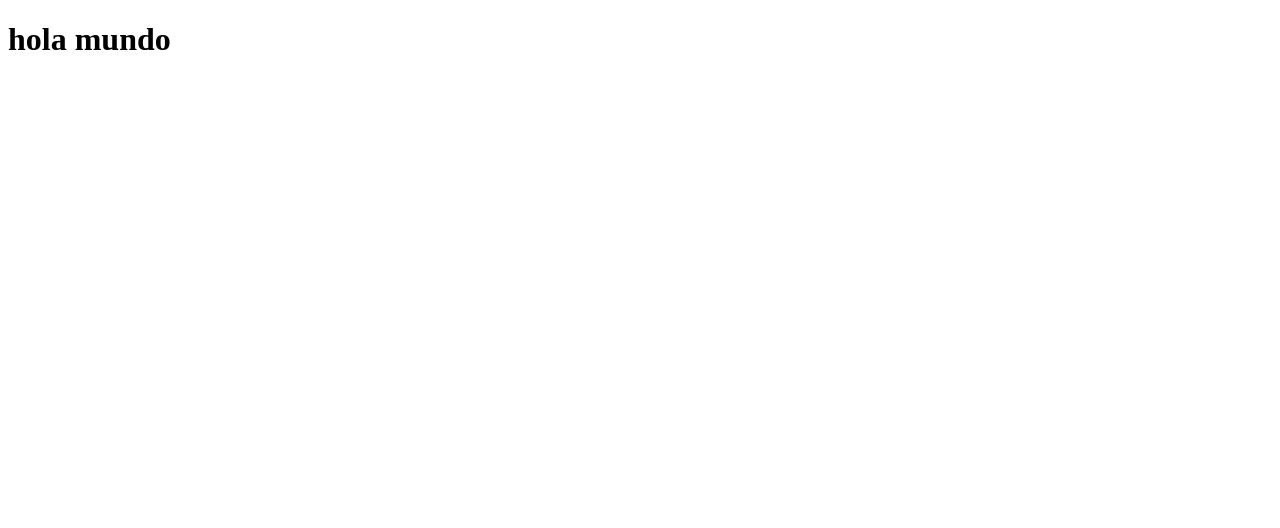
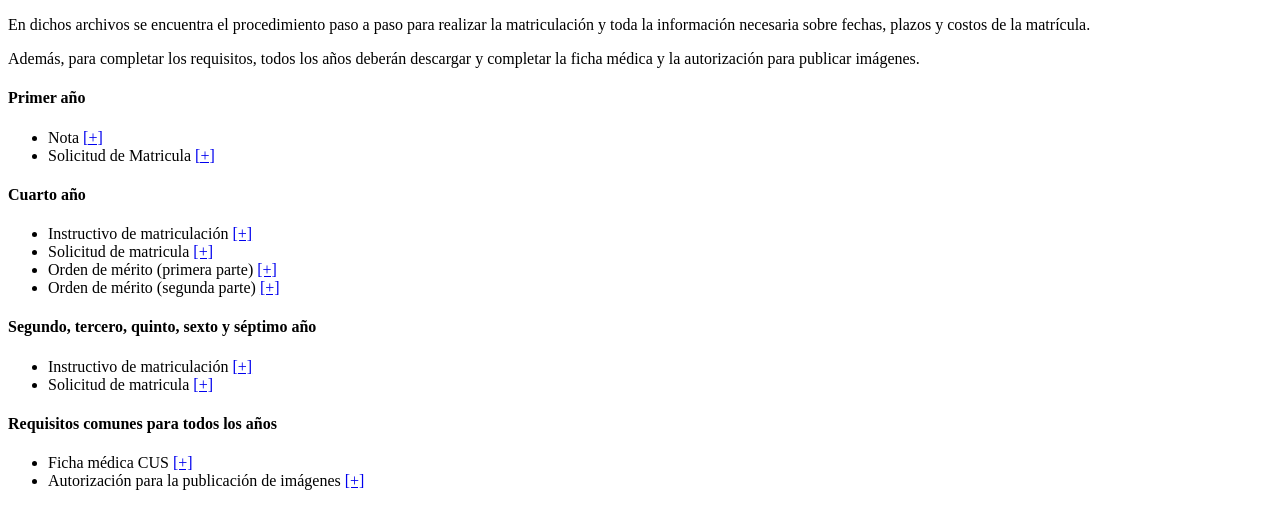
Before and after one commit to NahuelUboldi/biblio, a plain HTML site: page index.html in a window 1280 px wide. Drawn offline with Linux system fonts and the light colour scheme.

Commit message:
d3 updated

```diff
--- a/index.html
+++ b/index.html
@@ -5,7 +5,37 @@
     <title>Document</title>
 </head>
 <body>
-    <h1>hola mundo</h1>
-    <script src="app.js"></script>
+    <p>En dichos archivos se encuentra el procedimiento paso a paso para realizar la matriculación y toda la información necesaria sobre fechas, plazos y costos de la matrícula.</p>
+    <p>Además, para completar los requisitos, todos los años deberán descargar y completar la ficha médica y la autorización para publicar imágenes.</p>
+
+    <h4>Primer año</h4>
+    <ul class="bullets">
+        <li>Nota <a href="images/archivos/2021/matriculacion2022/nota-1ro.pdf" target="_blank" rel="noopener noreferrer">[+]</a></li>
+        <li>Solicitud de Matricula <a href="images/archivos/2021/matriculacion2022/solicitud-1ro.pdf" target="_blank" rel="noopener noreferrer">[+]</a></li>
+    </ul>
+
+    <h4>Cuarto año</h4>
+    <ul class="bullets">
+        <li>Instructivo de matriculación <a href="images/archivos/2021/matriculacion2022/info-4to.pdf" target="_blank" rel="noopener noreferrer">[+]</a></li>
+        <li>Solicitud de matricula <a href="images/archivos/2021/matriculacion2022/solicitud-4to.pdf" target="_blank" rel="noopener noreferrer">[+]</a></li>
+         <li>Orden de mérito (primera parte) <a href="images/archivos/2021/matriculacion2022/ordenmerito-1.pdf" target="_blank" rel="noopener noreferrer">[+]</a></li>
+
+         <li>Orden de mérito (segunda parte) <a href="images/archivos/2021/matriculacion2022/ordenmerito-2.pdf" target="_blank" rel="noopener noreferrer">[+]</a></li>
+
+    </ul>
+
+    <h4>Segundo, tercero, quinto, sexto y séptimo año</h4>
+    <ul class="bullets">
+        <li>Instructivo de matriculación <a href="images/archivos/2021/matriculacion2022/info-2do-3ro-5to-6to-7mo.pdf" target="_blank" rel="noopener noreferrer">[+]</a></li>
+        <li>Solicitud de matricula <a href="images/archivos/2021/matriculacion2022/solicitud-2do-3ro-5to-6to-7mo.pdf" target="_blank" rel="noopener noreferrer">[+]</a></li>
+    </ul>
+
+    <h4>Requisitos comunes para todos los años</h4>
+    <ul class="bullets">
+        <li>Ficha médica CUS <a href="images/archivos/certificadounicodesalud.pdf" target="_blank" rel="noopener noreferrer">[+]</a></li>
+        <li>Autorización para la publicación de imágenes <a href="images/archivos/2021/matriculacion2022/autorizacionfotos-2022.pdf" target="_blank" rel="noopener noreferrer">[+]</a></li>
+    </ul>
+
+    <p><br /><br /></p>
 </body>
 </html>
```
Also changed, not shown: d3.js (+11 -0 lines).
